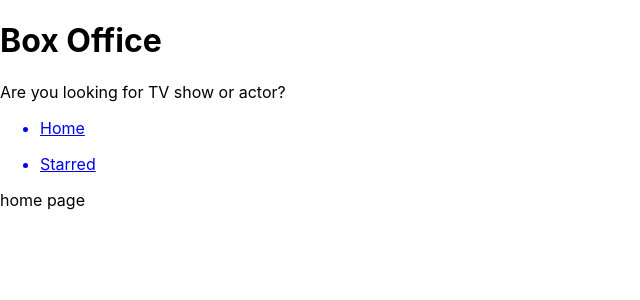
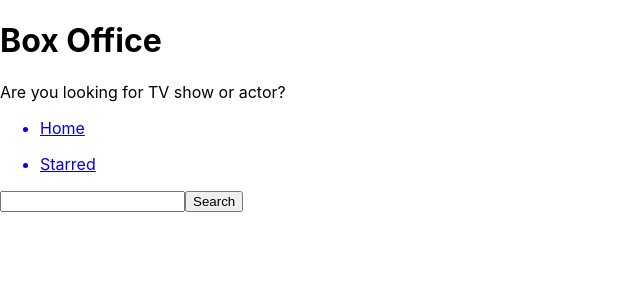
Before and after one commit to Deba1232/box-office-app, a React (Create React App) app: page / in a window 1280 px wide. Shown: the top 300 px of the page, without its empty margins (0-640 px from the left). Built offline with nearby package versions, Linux system fonts and the light colour scheme.

Commit message:
fetch search data from tvmaze api

```diff
--- /dev/null
+++ b/src/api/tvMaze.js
@@ -0,0 +1,9 @@
+const BASE_URL = "https://api.tvmaze.com";
+
+const apiData = async(queryString) => {
+    const response = await fetch(`${BASE_URL}${queryString}`);
+    return response.json();
+}
+
+export const searchShow = async (query) =>
+  await apiData(`/search/shows?q=${query}`);
--- a/src/routes/Home.jsx
+++ b/src/routes/Home.jsx
@@ -1,5 +1,56 @@
+import { useState } from "react";
+
+import { searchShow } from "../api/tvMaze";
+
 const Home = () => {
-  return <div>home page</div>;
+  const [searchStr, setSearchStr] = useState("");
+  const [searchData, setSearchData] = useState([]);
+  const [apiDataError, setApiDataError] = useState(null);
+
+  // console.log(searchData);
+
+  const onSearchInput = (event) => {
+    setSearchStr(event.target.value);
+  };
+
+  const onSearch = async (event) => {
+    event.preventDefault();
+
+    try {
+      setApiDataError(null);
+
+      const result = await searchShow(searchStr);
+      setSearchData(result);
+    } catch (error) {
+      setApiDataError(error);
+    }
+  };
+
+  const renderData = () => {
+    if (apiDataError) {
+      return <div>Error occured: {apiDataError.message}</div>;
+    }
+
+    if (searchData) {
+      return searchData.map((data) => (
+        <div key={data.show.id}>{data.show.name}</div>
+      ));
+    }
+
+    return null;
+  };
+
+  return (
+    <div>
+      <form onSubmit={onSearch}>
+        <input type="text" value={searchStr} onChange={onSearchInput} />
+        <button type="submit" onClick={onSearch}>
+          Search
+        </button>
+      </form>
+      <div>{renderData()}</div>
+    </div>
+  );
 };
 
 export default Home;
```
